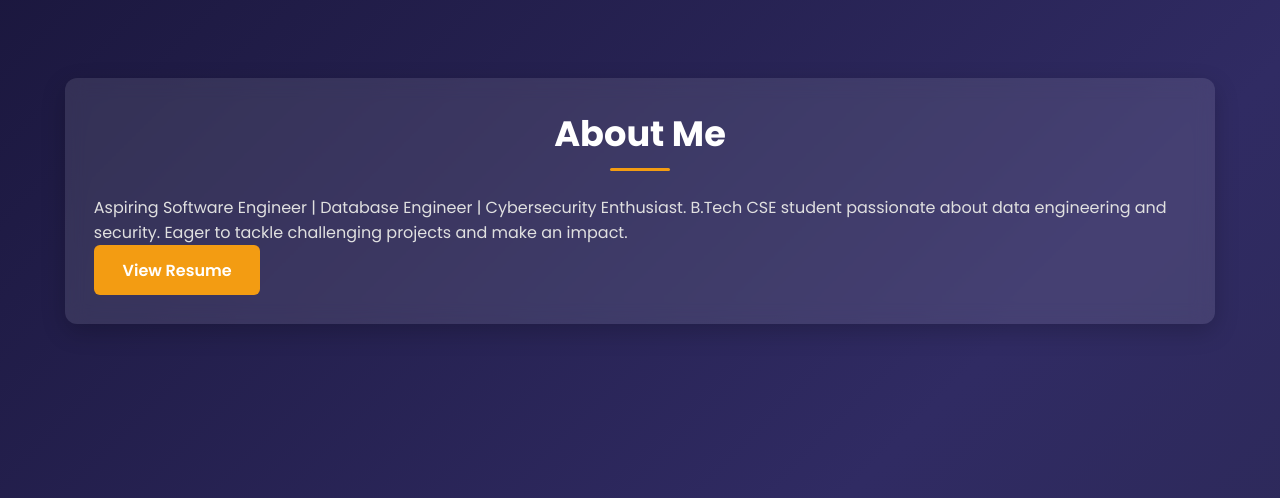
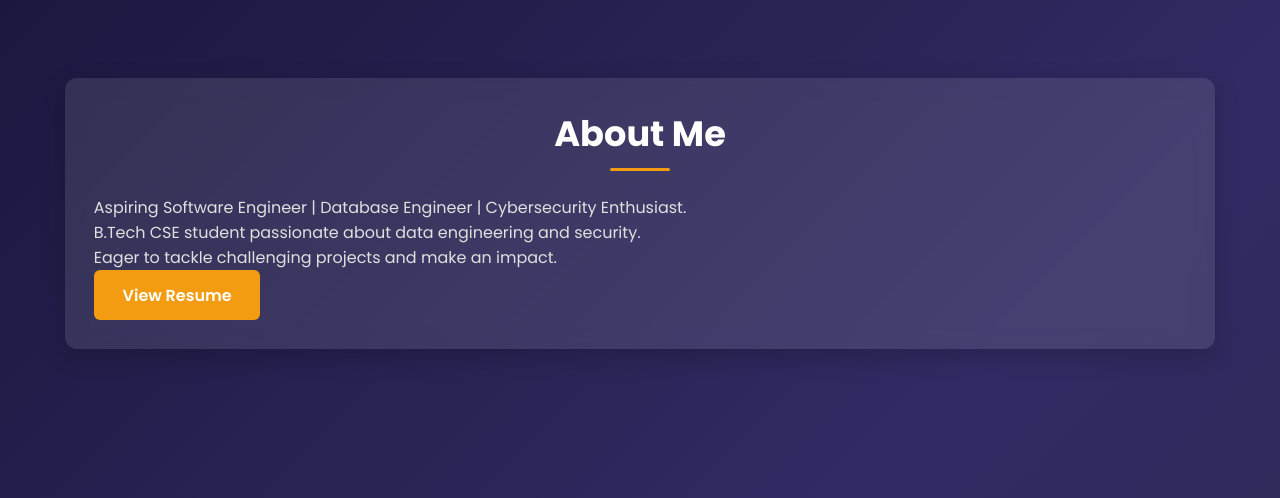
Before and after one commit to Anonymous9981/Yashwant-Portfolio-, a plain HTML site: page index.html in a window 1280 px wide. Shown: the part 802-1300 px from the top of the page. Drawn offline with Linux system fonts and the light colour scheme; a small style sheet from the web is missing.

Commit message:
Update index.html

```diff
--- a/index.html
+++ b/index.html
@@ -6,8 +6,8 @@
   <title>Yashwant Mukati | Portfolio</title>
   <!-- Google Fonts -->
   <link href="https://fonts.googleapis.com/css2?family=Poppins:wght@300;400;500;600;700&display=swap" rel="stylesheet"/>
-  <!-- Font Awesome for Social Icons -->
-  <link rel="stylesheet" href="https://cdnjs.cloudflare.com/ajax/libs/font-awesome/6.4.0/css/all.min.css" integrity="sha512-pbT1FV1hSRNceR+rKsXca1XK9M+6IS6Gj+g5Rh5QGkuWl8aYAhD8NVz6SvO6u5X04ozJrvj8f0YRNs2Rt0jQBw==" crossorigin="anonymous" referrerpolicy="no-referrer" />
+  <!-- Font Awesome for Social Icons (This is the latest compatible link, publicly available) -->
+  <link rel="stylesheet" href="https://cdnjs.cloudflare.com/ajax/libs/font-awesome/6.4.2/css/all.min.css" crossorigin="anonymous" referrerpolicy="no-referrer" />
   <!-- Stylesheet -->
   <link rel="stylesheet" href="style.css">
 </head>
@@ -49,8 +49,8 @@
     <div class="container glass">
       <h2>About Me</h2>
       <p>
-        Aspiring Software Engineer | Database Engineer | Cybersecurity Enthusiast.
-        B.Tech CSE student passionate about data engineering and security.
+        Aspiring Software Engineer | Database Engineer | Cybersecurity Enthusiast.<br>
+        B.Tech CSE student passionate about data engineering and security.<br>
         Eager to tackle challenging projects and make an impact.
       </p>
       <a href="https://drive.google.com/file/d/14YZq7V-SvATsOa7PQdA1Q7moI381kTA1/view?usp=drivesdk" target="_blank" class="cta">View Resume</a>
```
